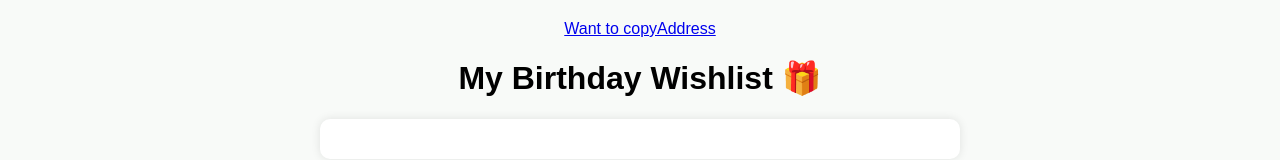
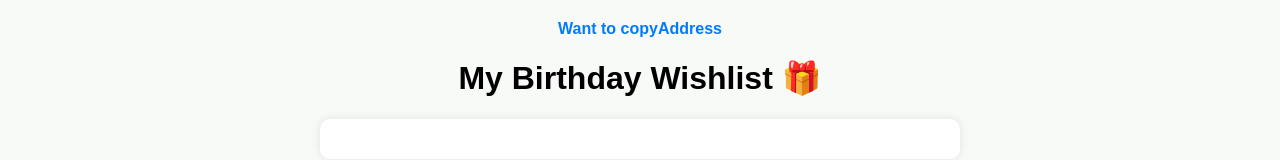
Before and after one commit to OuamboC/Vercel, a website: page public/index.html in a window 1280 px wide. Shown: the top 160 px of the page. Drawn offline with Linux system fonts and the light colour scheme; no server answers.

Commit message:
Add CSS to 'main-nav a' for nav styling

```diff
--- a/public/styles.css
+++ b/public/styles.css
@@ -104,3 +104,9 @@ button:hover {
     background-color: red;
     color: white;
 }
+
+.main-nav a {
+    text-decoration: none;
+    color: #007bff;
+    font-weight: bold;
+}
```
